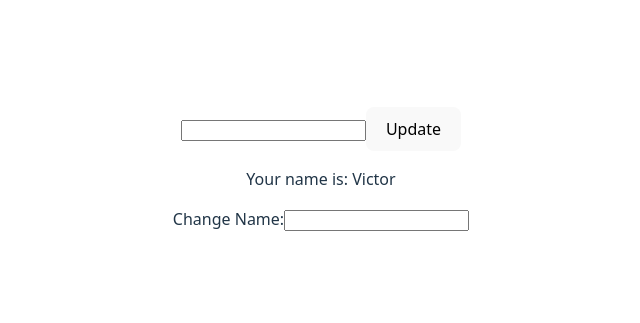
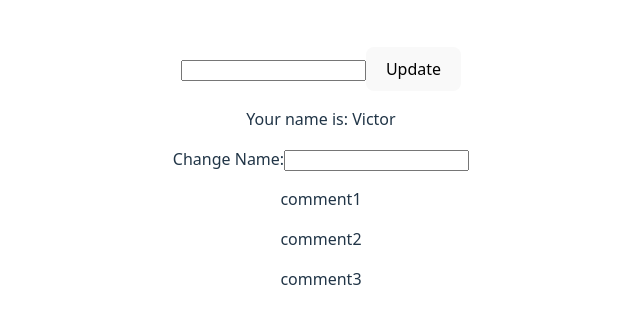
Before and after one commit to Thorugoh/web-pocs, a React (Vite) app in the folder react-19.2-features/: page / in a window 1280 px wide. Shown: the part 223-546 px from the top of the page, without its empty margins (319-959 px from the left). Built offline with nearby package versions, Linux system fonts and the light colour scheme.

Commit message:
use componenta

```diff
--- a/react-19.2-features/src/App.tsx
+++ b/react-19.2-features/src/App.tsx
@@ -2,6 +2,7 @@ import { useState } from 'react'
 import './App.css'
 import { ChangeName } from './ChangeNameOptimistic'
 import { UpdateName } from './UpdateName'
+import { CommentsPage } from './UseComponent'
 
 function App() {
   const [name, setName] = useState("Victor")
@@ -10,6 +11,7 @@ function App() {
     <>
       <UpdateName />
       <ChangeName currentName={name} onUpdateName={setName} />
+      <CommentsPage />
     </>
   )
 }
--- /dev/null
+++ b/react-19.2-features/src/UseComponent.tsx
@@ -0,0 +1,27 @@
+import {Suspense, use, useMemo} from 'react';
+
+async function commentsPromise(): Promise<{}[] | null> {
+  return new Promise((resolve) => {
+    setTimeout(() => {
+        resolve([{id: 1, text: "comment1"}, {id: 2, text: "comment2"}, {id: 3, text: "comment3"}]);
+    }, 5000);
+  });
+}
+
+
+function Comments({ commentsPromise }) {
+  // `use` will suspend until the promise resolves.
+  const comments = use(commentsPromise);
+  return comments.map(comment => <p key={comment.id}>{comment.text}</p>);
+}
+
+export function CommentsPage() {
+  const promise = useMemo(() => commentsPromise(), []);
+  // When `use` suspends in Comments,
+  // this Suspense boundary will be shown.
+  return (
+    <Suspense fallback={<div>Loading...</div>}>
+      <Comments commentsPromise={promise} />
+    </Suspense>
+  )
+}
```
